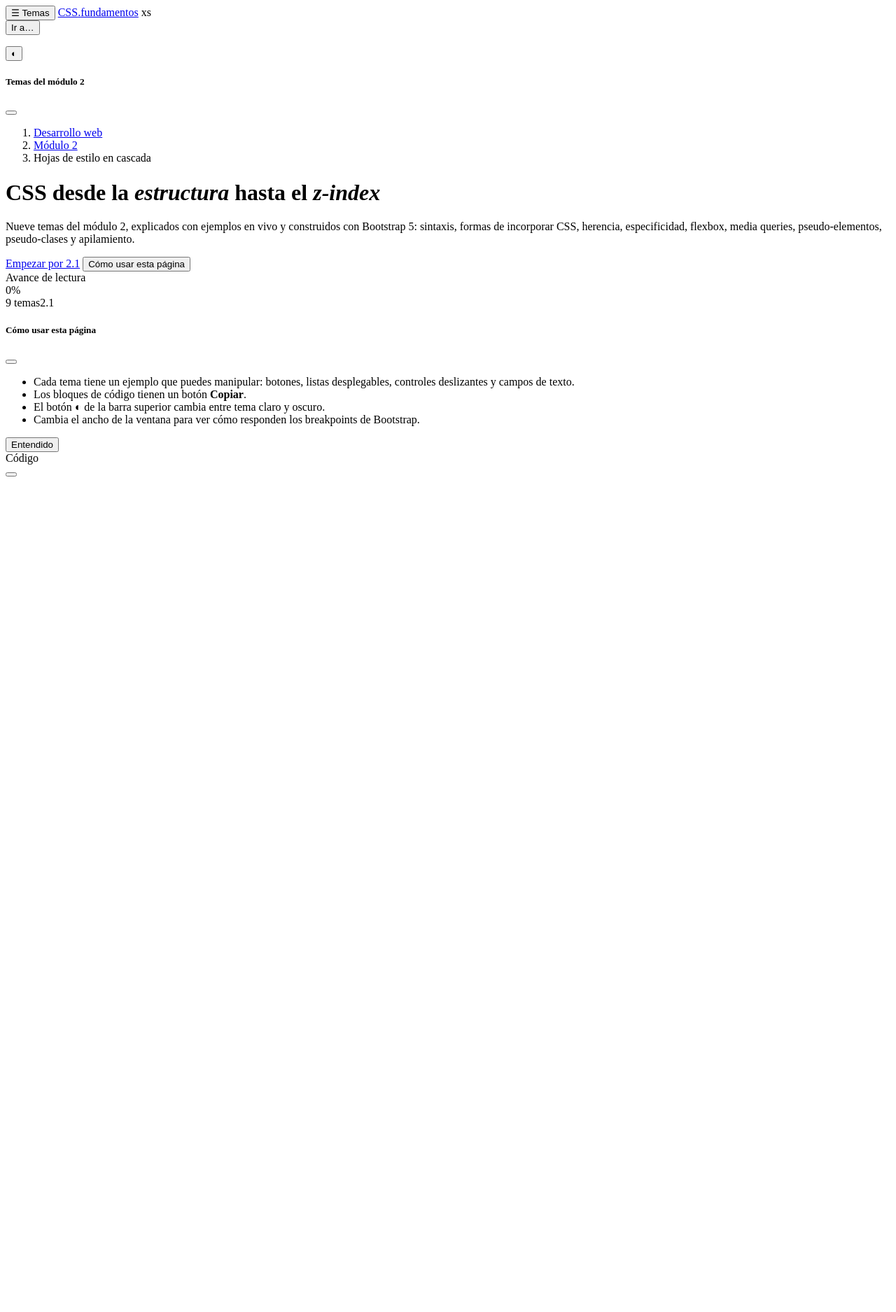
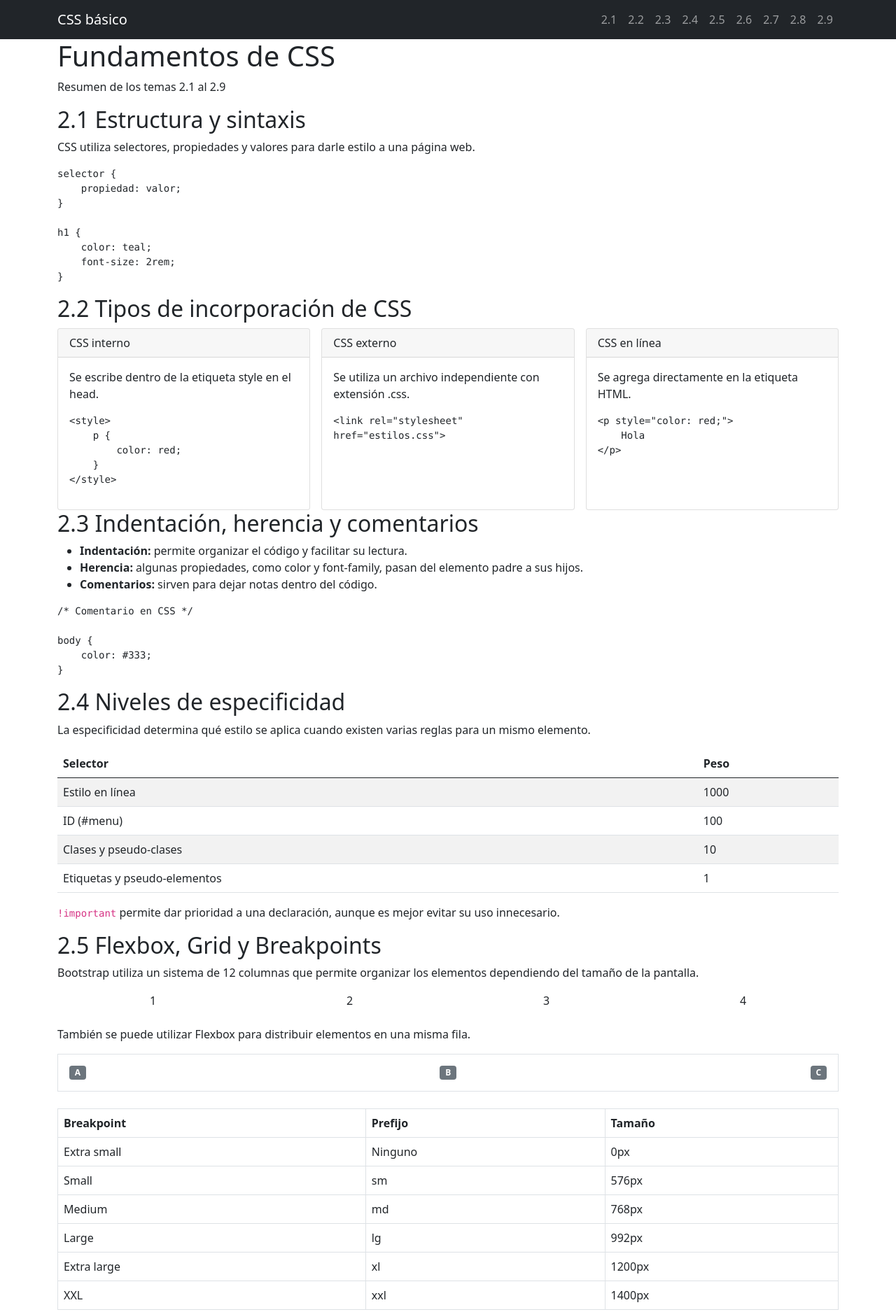
Before and after one commit to DanielMoreno144/Bootstrap-css, a plain HTML site: page index.html in a window 1280 px wide. Shown: the top 1875 px of the page at 70% size. Before the commit the page ends 800 px from the top, so only its background shows below. Drawn offline with nearby package versions, Linux system fonts and the light colour scheme.

Commit message:
actualizacio

```diff
--- a/cambios.css
+++ b/cambios.css
@@ -0,0 +1,157 @@
+body {
+    background-color: #f8f9fa;
+    color: #333;
+}
+
+.encabezado {
+    background-color: #e9ecef;
+    padding: 55px 0;
+    border-bottom: 1px solid #ddd;
+}
+
+.encabezado h1 {
+    font-size: 38px;
+    margin-bottom: 10px;
+}
+
+.encabezado p {
+    font-size: 18px;
+    margin: 0;
+}
+
+.contenido {
+    padding-top: 30px;
+    padding-bottom: 30px;
+}
+
+section {
+    margin-bottom: 50px;
+    scroll-margin-top: 80px;
+}
+
+section h2 {
+    font-size: 26px;
+    margin-bottom: 18px;
+}
+
+pre {
+    background-color: #212529;
+    color: white;
+    padding: 18px;
+    border-radius: 6px;
+    overflow-x: auto;
+}
+
+.card {
+    border: 1px solid #ddd;
+}
+
+.card-header {
+    font-weight: bold;
+}
+
+.numero {
+    background-color: #0d6efd;
+    color: white;
+    padding: 18px;
+    border-radius: 5px;
+}
+
+.texto-before::before {
+    content: "→ ";
+    color: teal;
+}
+
+.texto-after::after {
+    content: " ✓";
+    color: green;
+}
+
+.texto-letra::first-letter {
+    font-size: 2.5rem;
+    color: crimson;
+    font-weight: bold;
+}
+
+.efecto-hover:hover {
+    background-color: teal;
+    color: white;
+}
+
+.lista-ejemplo li {
+    padding: 10px;
+}
+
+.lista-ejemplo li:first-child {
+    font-weight: bold;
+}
+
+.lista-ejemplo li:nth-child(even) {
+    background-color: #eee;
+}
+
+.zona-cajas {
+    position: relative;
+    height: 180px;
+    background-color: #eee;
+    border: 1px solid #ddd;
+    border-radius: 6px;
+    margin: 20px 0;
+}
+
+.caja {
+    position: absolute;
+    width: 130px;
+    height: 90px;
+    padding: 10px;
+    color: white;
+    border-radius: 6px;
+}
+
+.azul {
+    background-color: #0d6efd;
+    top: 20px;
+    left: 20px;
+    z-index: 1;
+}
+
+.roja {
+    background-color: #dc3545;
+    top: 50px;
+    left: 80px;
+    z-index: 3;
+}
+
+.verde {
+    background-color: #198754;
+    top: 80px;
+    left: 140px;
+    z-index: 2;
+}
+
+footer {
+    background-color: #212529;
+    color: white;
+    text-align: center;
+    padding: 18px;
+}
+
+footer p {
+    margin: 0;
+}
+
+@media (max-width: 576px) {
+    .encabezado h1 {
+        font-size: 30px;
+    }
+
+    section h2 {
+        font-size: 22px;
+    }
+
+    .caja {
+        width: 105px;
+        height: 75px;
+        font-size: 13px;
+    }
+}
--- a/index.html
+++ b/index.html
@@ -1,82 +1,277 @@
 <!DOCTYPE html>
-<html lang="en">
+<html lang="es">
 <head>
     <meta charset="UTF-8">
     <meta name="viewport" content="width=device-width, initial-scale=1.0">
-   <title>CSS con Bootstrap</title>
+    <title>Fundamentos de CSS</title>
+
+    <link rel="stylesheet" href="https://cdn.jsdelivr.net/npm/bootstrap@5.0.2/dist/css/bootstrap.min.css">
+    <link rel="stylesheet" href="estilos.css">
 </head>
 <body>
 
-</body>
-</html>
-<nav class="navbar sticky-top navbar-expand" id="topbar">
-  <div class="container-fluid px-0 gap-2">
-    <button class="btn btn-outline-secondary d-lg-none" type="button" data-bs-toggle="offcanvas" data-bs-target="#indexCanvas" aria-controls="indexCanvas" aria-label="Abrir índice de temas">☰ Temas</button>
-    <a class="navbar-brand me-auto" href="#inicio">CSS<span>.</span>fundamentos</a>
-    <span class="badge bg-soft d-none d-sm-inline-block" id="bpBadge">xs</span>
-    <div class="dropdown">
-      <button class="btn btn-outline-secondary dropdown-toggle" type="button" data-bs-toggle="dropdown" aria-expanded="false">Ir a…</button>
-      <ul class="dropdown-menu dropdown-menu-end" id="quickJump"></ul>
+    <nav class="navbar navbar-expand-lg navbar-dark bg-dark sticky-top">
+        <div class="container">
+            <a class="navbar-brand" href="#">CSS básico</a>
+
+            <button class="navbar-toggler" type="button" data-bs-toggle="collapse" data-bs-target="#menu">
+                <span class="navbar-toggler-icon"></span>
+            </button>
+
+            <div class="collapse navbar-collapse" id="menu">
+                <ul class="navbar-nav ms-auto">
+                    <li class="nav-item"><a class="nav-link" href="#t21">2.1</a></li>
+                    <li class="nav-item"><a class="nav-link" href="#t22">2.2</a></li>
+                    <li class="nav-item"><a class="nav-link" href="#t23">2.3</a></li>
+                    <li class="nav-item"><a class="nav-link" href="#t24">2.4</a></li>
+                    <li class="nav-item"><a class="nav-link" href="#t25">2.5</a></li>
+                    <li class="nav-item"><a class="nav-link" href="#t26">2.6</a></li>
+                    <li class="nav-item"><a class="nav-link" href="#t27">2.7</a></li>
+                    <li class="nav-item"><a class="nav-link" href="#t28">2.8</a></li>
+                    <li class="nav-item"><a class="nav-link" href="#t29">2.9</a></li>
+                </ul>
             </div>
-    <button class="btn btn-outline-secondary" id="themeBtn" type="button" aria-label="Cambiar tema claro u oscuro">◐</button>
         </div>
     </nav>
 
-<div class="offcanvas offcanvas-start" tabindex="-1" id="indexCanvas" aria-labelledby="indexCanvasLabel">
-  <div class="offcanvas-header">
-    <h5 class="offcanvas-title" id="indexCanvasLabel">Temas del módulo 2</h5>
-    <button type="button" class="btn-close" data-bs-dismiss="offcanvas" aria-label="Cerrar"></button>
+    <header class="encabezado">
+        <div class="container">
+            <h1>Fundamentos de CSS</h1>
+            <p>Resumen de los temas 2.1 al 2.9</p>
         </div>
-  <div class="offcanvas-body"><div class="list-group list-group-flush" id="indexMobile"></div></div>
-</div>
+    </header>
 
-<header class="hero" id="inicio">
-  <nav aria-label="breadcrumb">
-    <ol class="breadcrumb mb-3">
-      <li class="breadcrumb-item"><a href="#inicio">Desarrollo web</a></li>
-      <li class="breadcrumb-item"><a href="#inicio">Módulo 2</a></li>
-      <li class="breadcrumb-item active" aria-current="page">Hojas de estilo en cascada</li>
-    </ol>
-  </nav>
-  <div class="row align-items-end g-4">
-    <div class="col-lg-8">
-      <h1>CSS desde la <em>estructura</em> hasta el <em>z-index</em></h1>
-      <p class="lead mt-3">Nueve temas del módulo 2, explicados con ejemplos en vivo y construidos con Bootstrap 5: sintaxis, formas de incorporar CSS, herencia, especificidad, flexbox, media queries, pseudo-elementos, pseudo-clases y apilamiento.</p>
-      <div class="d-flex flex-wrap gap-2 mt-4">
-        <a href="#t21" class="btn btn-primary btn-lg">Empezar por 2.1</a>
-        <button class="btn btn-outline-secondary btn-lg" type="button" data-bs-toggle="modal" data-bs-target="#modalGuia">Cómo usar esta página</button>
-      </div>
-    </div>
-    <div class="col-lg-4">
-      <div class="demo">
-        <div class="demo-title">Avance de lectura</div>
-        <div class="progress mb-2" role="progressbar" aria-label="Avance de lectura" aria-valuemin="0" aria-valuemax="100"><div class="progress-bar" id="readBar" style="width:0%">0%</div></div>
-        <div class="d-flex justify-content-between small text-muted"><span>9 temas</span><span id="readTopic">2.1</span></div>
+    <main class="container contenido">
+
+        <section id="t21">
+            <h2>2.1 Estructura y sintaxis</h2>
+            <p>CSS utiliza selectores, propiedades y valores para darle estilo a una página web.</p>
+
+            <pre><code>selector {
+    propiedad: valor;
+}
+
+h1 {
+    color: teal;
+    font-size: 2rem;
+}</code></pre>
+        </section>
+
+        <section id="t22">
+            <h2>2.2 Tipos de incorporación de CSS</h2>
+
+            <div class="row g-3">
+                <div class="col-md-4">
+                    <div class="card h-100">
+                        <div class="card-header">CSS interno</div>
+                        <div class="card-body">
+                            <p>Se escribe dentro de la etiqueta style en el head.</p>
+                            <pre><code>&lt;style&gt;
+    p {
+        color: red;
+    }
+&lt;/style&gt;</code></pre>
                         </div>
                     </div>
                 </div>
-</header>
 
-<div class="modal fade" id="modalGuia" tabindex="-1" aria-labelledby="modalGuiaLabel" aria-hidden="true">
-  <div class="modal-dialog modal-dialog-centered modal-dialog-scrollable">
-    <div class="modal-content">
-      <div class="modal-header"><h5 class="modal-title" id="modalGuiaLabel">Cómo usar esta página</h5><button type="button" class="btn-close" data-bs-dismiss="modal" aria-label="Cerrar"></button></div>
-      <div class="modal-body">
-        <ul class="mb-0">
-          <li>Cada tema tiene un ejemplo que puedes manipular: botones, listas desplegables, controles deslizantes y campos de texto.</li>
-          <li>Los bloques de código tienen un botón <strong>Copiar</strong>.</li>
-          <li>El botón ◐ de la barra superior cambia entre tema claro y oscuro.</li>
-          <li>Cambia el ancho de la ventana para ver cómo responden los breakpoints de Bootstrap.</li>
-        </ul>
-      </div>
-      <div class="modal-footer"><button type="button" class="btn btn-primary" data-bs-dismiss="modal">Entendido</button></div>
+                <div class="col-md-4">
+                    <div class="card h-100">
+                        <div class="card-header">CSS externo</div>
+                        <div class="card-body">
+                            <p>Se utiliza un archivo independiente con extensión .css.</p>
+                            <pre><code>&lt;link rel="stylesheet"
+href="estilos.css"&gt;</code></pre>
                         </div>
                     </div>
                 </div>
-    <div class="d-flex"><div class="toast-body" id="copyToastBody">Código </div><button type="button" class="btn-close me-2 m-auto" data-bs-dismiss="toast" aria-label="Cerrar"></button></div>
+
+                <div class="col-md-4">
+                    <div class="card h-100">
+                        <div class="card-header">CSS en línea</div>
+                        <div class="card-body">
+                            <p>Se agrega directamente en la etiqueta HTML.</p>
+                            <pre><code>&lt;p style="color: red;"&gt;
+    Hola
+&lt;/p&gt;</code></pre>
                         </div>
                     </div>
+                </div>
+            </div>
+        </section>
 
-<script src="https://cdnjs.cloudflare.com/ajax/libs/twitter-bootstrap/5.0.2/js/bootstrap.bundle.min.js"></script>
+        <section id="t23">
+            <h2>2.3 Indentación, herencia y comentarios</h2>
 
-</body></html>
+            <ul>
+                <li><strong>Indentación:</strong> permite organizar el código y facilitar su lectura.</li>
+                <li><strong>Herencia:</strong> algunas propiedades, como color y font-family, pasan del elemento padre a sus hijos.</li>
+                <li><strong>Comentarios:</strong> sirven para dejar notas dentro del código.</li>
+            </ul>
+
+            <pre><code>/* Comentario en CSS */
+
+body {
+    color: #333;
+}</code></pre>
+        </section>
+
+        <section id="t24">
+            <h2>2.4 Niveles de especificidad</h2>
+            <p>La especificidad determina qué estilo se aplica cuando existen varias reglas para un mismo elemento.</p>
+
+            <table class="table table-striped">
+                <thead>
+                    <tr>
+                        <th>Selector</th>
+                        <th>Peso</th>
+                    </tr>
+                </thead>
+                <tbody>
+                    <tr>
+                        <td>Estilo en línea</td>
+                        <td>1000</td>
+                    </tr>
+                    <tr>
+                        <td>ID (#menu)</td>
+                        <td>100</td>
+                    </tr>
+                    <tr>
+                        <td>Clases y pseudo-clases</td>
+                        <td>10</td>
+                    </tr>
+                    <tr>
+                        <td>Etiquetas y pseudo-elementos</td>
+                        <td>1</td>
+                    </tr>
+                </tbody>
+            </table>
+
+            <p><code>!important</code> permite dar prioridad a una declaración, aunque es mejor evitar su uso innecesario.</p>
+        </section>
+
+        <section id="t25">
+            <h2>2.5 Flexbox, Grid y Breakpoints</h2>
+            <p>Bootstrap utiliza un sistema de 12 columnas que permite organizar los elementos dependiendo del tamaño de la pantalla.</p>
+
+            <div class="row g-2 text-center mb-4">
+                <div class="col-12 col-md-6 col-lg-3"><div class="numero">1</div></div>
+                <div class="col-12 col-md-6 col-lg-3"><div class="numero">2</div></div>
+                <div class="col-12 col-md-6 col-lg-3"><div class="numero">3</div></div>
+                <div class="col-12 col-md-6 col-lg-3"><div class="numero">4</div></div>
+            </div>
+
+            <p>También se puede utilizar Flexbox para distribuir elementos en una misma fila.</p>
+
+            <div class="d-flex justify-content-between align-items-center border p-3 mb-4">
+                <span class="badge bg-secondary">A</span>
+                <span class="badge bg-secondary">B</span>
+                <span class="badge bg-secondary">C</span>
+            </div>
+
+            <table class="table table-bordered">
+                <thead>
+                    <tr>
+                        <th>Breakpoint</th>
+                        <th>Prefijo</th>
+                        <th>Tamaño</th>
+                    </tr>
+                </thead>
+                <tbody>
+                    <tr><td>Extra small</td><td>Ninguno</td><td>0px</td></tr>
+                    <tr><td>Small</td><td>sm</td><td>576px</td></tr>
+                    <tr><td>Medium</td><td>md</td><td>768px</td></tr>
+                    <tr><td>Large</td><td>lg</td><td>992px</td></tr>
+                    <tr><td>Extra large</td><td>xl</td><td>1200px</td></tr>
+                    <tr><td>XXL</td><td>xxl</td><td>1400px</td></tr>
+                </tbody>
+            </table>
+        </section>
+
+        <section id="t26">
+            <h2>2.6 Media Queries</h2>
+            <p>Permiten cambiar los estilos de una página según el tamaño de la pantalla.</p>
+
+            <pre><code>@media (min-width: 768px) {
+    .caja {
+        background: royalblue;
+    }
+}</code></pre>
+
+            <div class="alert alert-info">
+                <span class="d-md-none">Estás utilizando una pantalla menor a 768px.</span>
+                <span class="d-none d-md-inline">Estás utilizando una pantalla de 768px o más.</span>
+            </div>
+        </section>
+
+        <section id="t27">
+            <h2>2.7 Pseudo-elementos</h2>
+            <p>Permiten modificar partes específicas de un elemento sin necesidad de agregar más etiquetas HTML.</p>
+
+            <p class="texto-before">Texto con ::before</p>
+            <p class="texto-after">Texto con ::after</p>
+            <p class="texto-letra">Texto con ::first-letter</p>
+
+            <pre><code>p::before {
+    content: "→ ";
+}
+
+p::after {
+    content: " ✓";
+}
+
+p::first-letter {
+    font-size: 2.5rem;
+}</code></pre>
+        </section>
+
+        <section id="t28">
+            <h2>2.8 Pseudo-clases</h2>
+            <p>Se utilizan para aplicar estilos dependiendo del estado o la posición de un elemento.</p>
+
+            <button class="btn btn-outline-dark efecto-hover mb-3">
+                Pasa el cursor (:hover)
+            </button>
+
+            <ul class="lista-ejemplo list-unstyled border">
+                <li>Primero (:first-child)</li>
+                <li>Segundo (:nth-child(even))</li>
+                <li>Tercero</li>
+                <li>Cuarto (:nth-child(even))</li>
+            </ul>
+
+            <pre><code>button:hover {
+    background: teal;
+}
+
+li:first-child {
+    font-weight: bold;
+}
+
+li:nth-child(even) {
+    background: #eee;
+}</code></pre>
+        </section>
+
+        <section id="t29">
+            <h2>2.9 Z-index</h2>
+            <p>Esta propiedad permite controlar qué elemento aparece delante o detrás cuando varios elementos se superponen.</p>
+
+            <div class="zona-cajas">
+                <div class="caja azul">z-index: 1</div>
+                <div class="caja roja">z-index: 3</div>
+                <div class="caja verde">z-index: 2</div>
+            </div>
+
+            <p>La caja roja queda encima porque tiene un valor de z-index mayor.</p>
+        </section>
+
+    </main>
+
+    <footer>
+        <p>CSS básico con Bootstrap 5</p>
+    </footer>
+
+    <script src="https://cdn.jsdelivr.net/npm/bootstrap@5.0.2/dist/js/bootstrap.bundle.min.js"></script>
+</body>
+</html>
```
Lines whose indentation alone changed are shown as unchanged.
